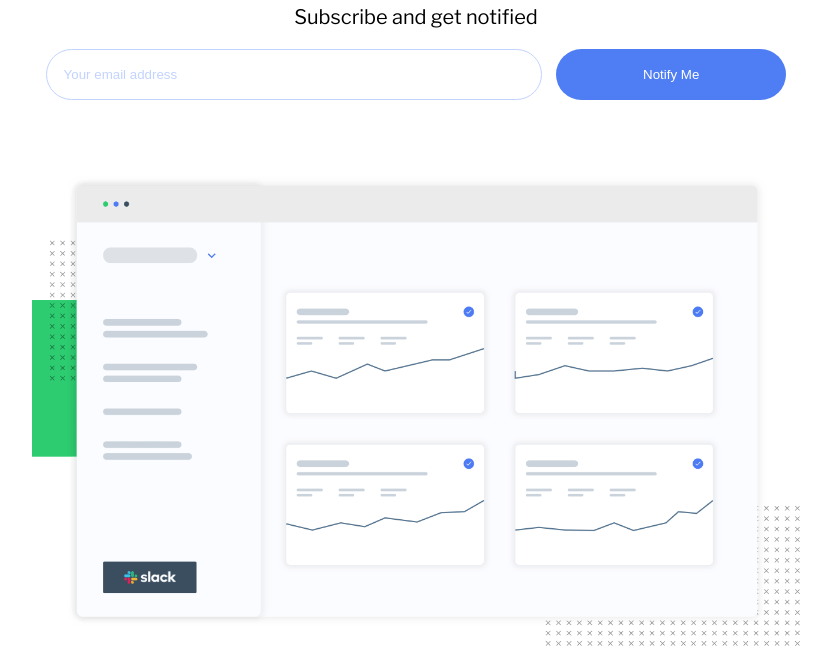
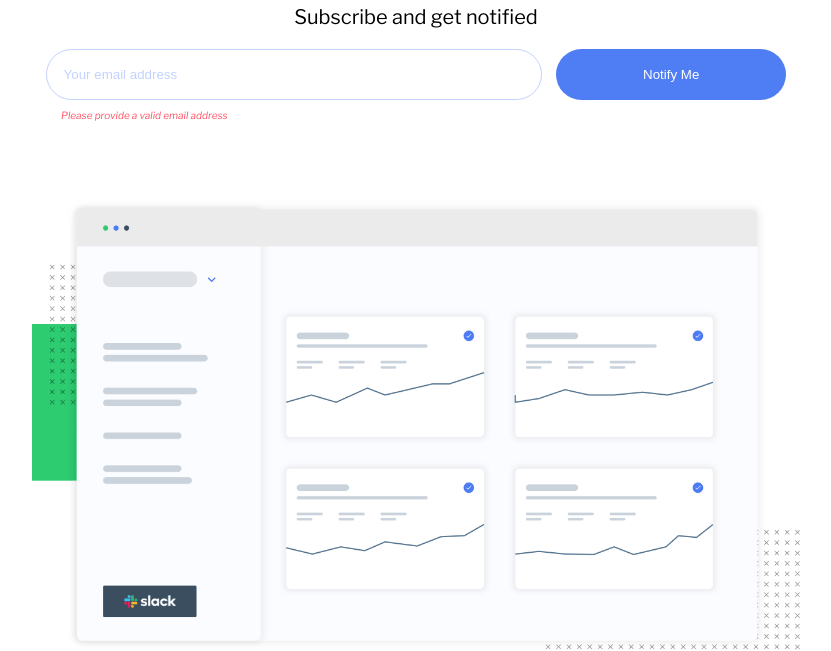
Before and after one commit to virinchi123/Frontend-Mentor-Ping-Coming-Soon-Page-Challenge, a plain HTML site: page index.html in a window 1280 px wide. Both pictures are taken after a click on the button "Notify Me". Shown: the part 149-800 px from the top of the page, without its empty margins (224-1055 px from the left). Drawn offline with nearby package versions, Linux system fonts and the light colour scheme.

Commit message:
Added client-side validation

```diff
--- a/index.html
+++ b/index.html
@@ -9,6 +9,8 @@
   <link
     href="https://fonts.googleapis.com/css2?family=Libre+Franklin:ital,wght@0,100;0,200;0,300;0,400;0,500;0,600;0,700;0,800;0,900;1,100;1,200;1,300;1,400;1,500;1,600;1,700;1,800;1,900&display=swap"
     rel="stylesheet">
+
+  <script type="text/javascript" src="/main.js"></script>
 
   <title>Frontend Mentor | Ping coming soon page</title>
 
@@ -31,7 +33,9 @@
 
   <div class="message">
     <input type="email" id="email" placeholder="Your email address">
-    <button type="button">Notify Me</button>
+    <button type="button" onclick=func()>Notify Me</button>
+
+    <p id="para"><i>Please provide a valid email address</i></p>
   </div>
 
   <div class="illustration">
--- /dev/null
+++ b/main.js
@@ -0,0 +1,20 @@
+const func = () =>{
+    const value=document.getElementById("email").value;
+    if((validateEmail(value))&&(value.length!=0)){
+        document.getElementById("para").style.display="none";
+    }
+    else{
+        document.getElementById("para").style.display = "block";
+    }
+}
+
+function validateEmail(emailField) {
+    var reg = /^([A-Za-z0-9_\-\.])+\@([A-Za-z0-9_\-\.])+\.([A-Za-z]{2,4})$/;
+
+    if (reg.test(emailField) == false) {
+        return false;
+    }
+
+    return true;
+
+}
--- a/main.scss
+++ b/main.scss
@@ -69,6 +69,19 @@ body{
             width: 30%;
             color: white;
         }
+
+        p{
+            i{
+                font-size: 0.5em;
+            }
+            margin: 0;
+            color: color(lightRed);
+            padding-left: 29px;
+            width: 100%;
+            align-self: flex-start;
+            display: none;
+            justify-self: initial;
+        }
     }
 
     .illustration{
```
Also changed, not shown: main.css, 1 other file.
